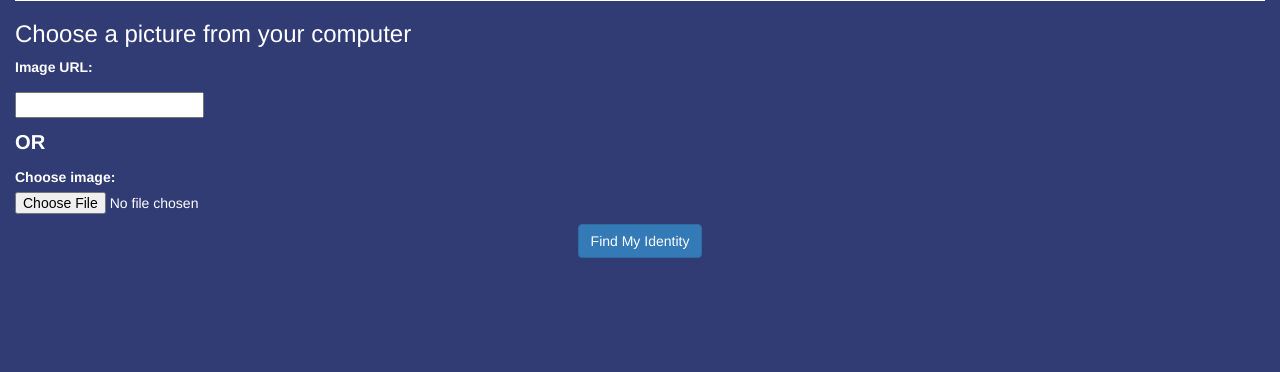
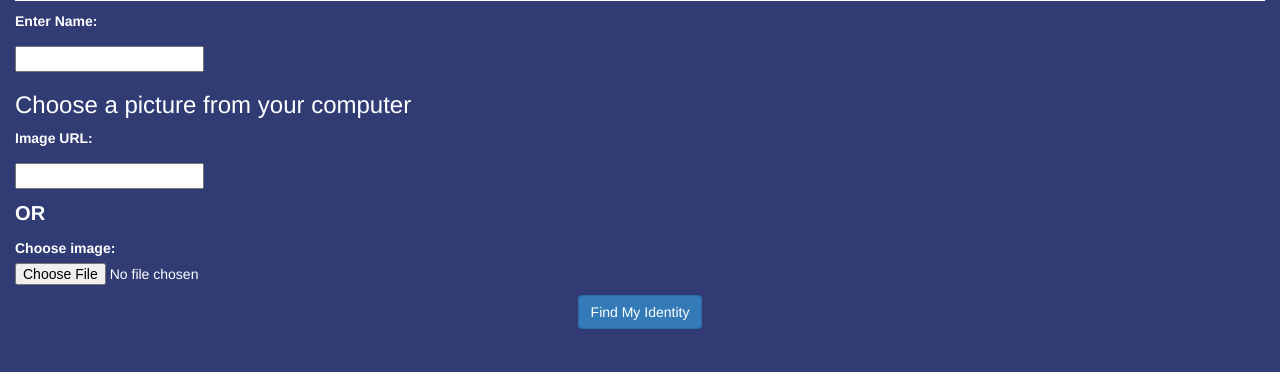
Before and after one commit to saifazmi/taglett, a Flask app: page /letsClarifai in a window 1280 px wide. Shown: the part 428-800 px from the top of the page. Run offline with Flask 2, Linux system fonts and the light colour scheme; some libraries are stand-ins or nearby versions.

Commit message:
"final commit"

```diff
--- a/app.py
+++ b/app.py
@@ -26,12 +26,13 @@ def thankyou():
 def letsClarifai():
 	return render_template('letsClarifai.html')
 
-@app.route('/startClarifaing')
+@app.route('/startClarifaing', methods=['POST'])
 def startClarifaing():
 	if request.method == 'POST':
+		name = request.form['name']
 		imgURL = request.form['personalImgURL']
 		imgFile = request.files['personalImgFile']
-		score = magic.check(imgFile, imgURL)
+		score = magic.check(imgFile, imgURL,name)
 		return render_template('score.html',score = score)
 	else:
 		return abort(405) #method not allowed
--- a/database.py
+++ b/database.py
@@ -15,5 +15,6 @@ def addToDB(personalImgURL, nameTag):
 def getImageData(name):
 	name = name.strip(' \t\n\r')
 	name = name.replace(' ', '_')
+	name = name.lower()
 
 	return collection.find({"name_tag" : name}).pretty()
--- a/magic.py
+++ b/magic.py
@@ -3,6 +3,7 @@ import boto, uuid, recognisePeople, database
 def upload(personalImgFile, personalImgURL, name):
 	name = name.strip(' \t\n\r')
 	name = name.replace(' ', '_')
+	name = name.lower()
 
 	if not personalImgURL :
 		#convert path to url by storing in aws s3
@@ -25,7 +26,7 @@ def upload(personalImgFile, personalImgURL, name):
 	# Training the clarifai api
 	recognisePeople.train(personalImgURL, name)
 
-def check(personalImgFile, personalImgURL):
+def check(personalImgFile, personalImgURL, name):
 
 	if not personalImgURL :
 		#convert path to url by storing in aws s3
@@ -43,5 +44,5 @@ def check(personalImgFile, personalImgURL):
 		personalImgURL = key.generate_url(expires_in=0, query_auth=False, force_http=True)
 
 	# Getting the score of prediction
-	score = recognisePeople.predictResult(personalImgURL)
+	score = recognisePeople.predictResult(personalImgURL, name)
 	return score
--- a/recognisePeople.py
+++ b/recognisePeople.py
@@ -26,7 +26,7 @@ def train(ImgURL, name):
 	# train the model
 	clarifai.train(name)
 
-def predictResult(testURL):
-	resultJSON = clarifai.predict(testURL)
+def predictResult(testURL, name):
+	resultJSON = clarifai.predict(testURL, name)
 	confidenceScore = resultJSON['urls'][0]['score']
 	return str(confidenceScore)
--- a/static/main.css
+++ b/static/main.css
@@ -1,14 +1,15 @@
+html,
+body {
+    margin: 0;
+    padding: 0;
+}
+
 .img-responsive {
     display: inline;
 }
 
 a {
     text-decoration: none;
-}
-
-nav {
-    margin: 0;
-    padding: 0;
 }
 
 nav ul {
--- a/templates/letsClarifai.html
+++ b/templates/letsClarifai.html
@@ -18,11 +18,16 @@
         </div>
         <nav>
             <ul>
-                <li><a href="#">Home</a></li>
+                <li><a href="/">Home</a></li>
                 <li><a href="/letsClarifai">Forgot Who You Are?</a></li>
             </ul>
         </nav>
         <form name="checkImage" action="/startClarifaing" method="POST" enctype="multipart/form-data">
+            <p></p>
+            <label for="name">Enter Name:</label>
+            <p></p>
+            <input type="text" name="name" style="color: black;"></input>
+            <p></p>
             <h3>Choose a picture from your computer</h3>
             <p></p>
             <label for="personalImgURL">Image URL:</label>
```
